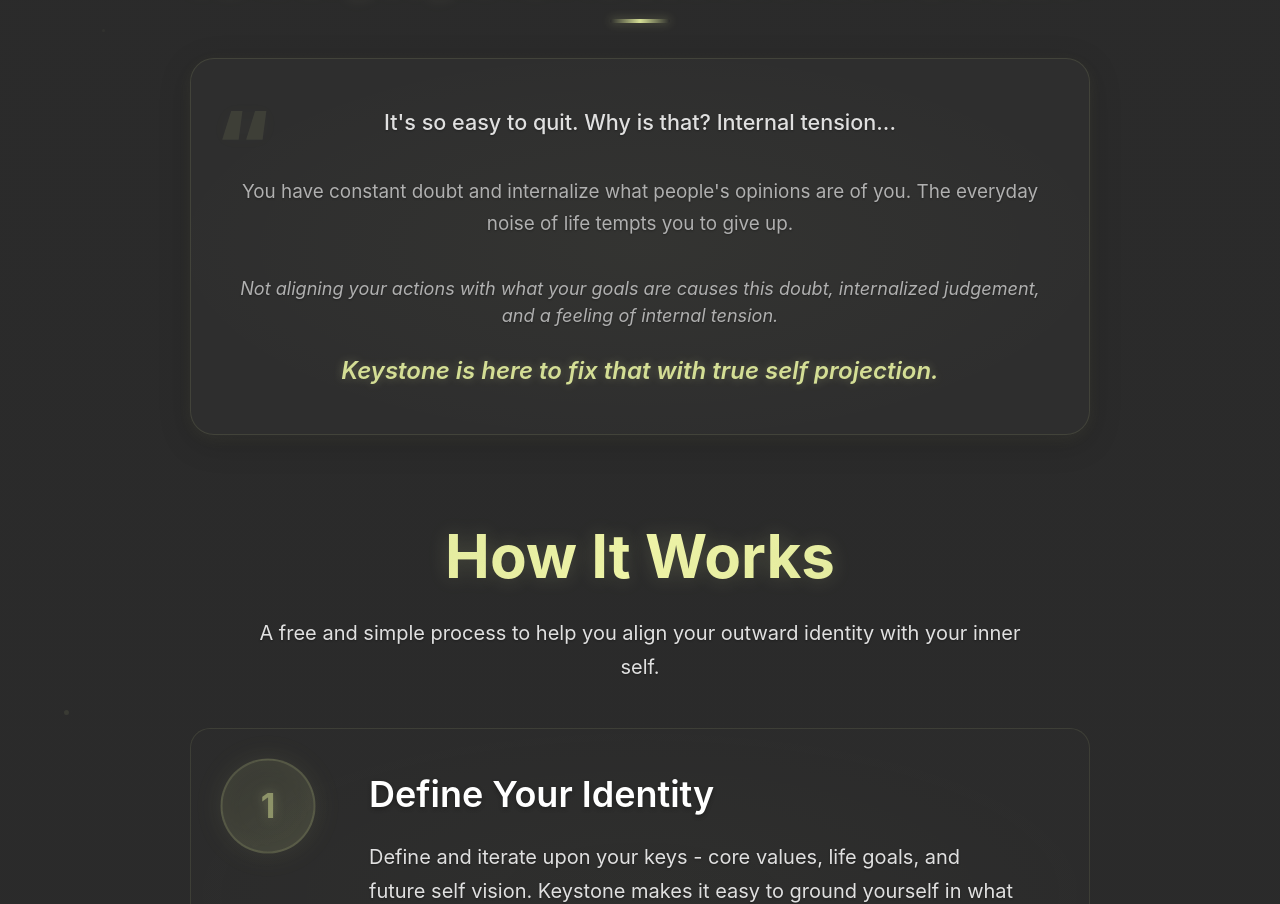
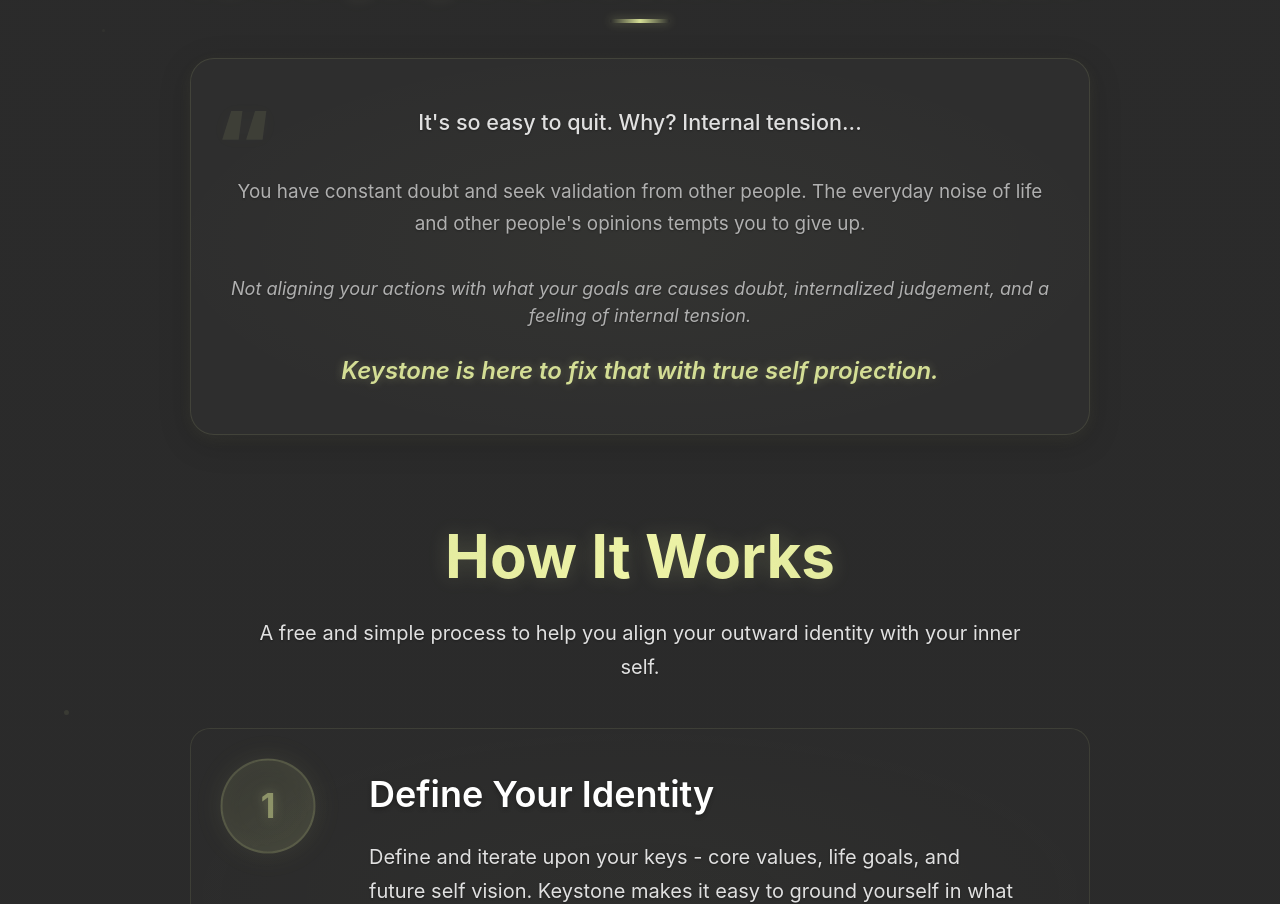
Before and after one commit to zach-redder/keystone-landingpage, a Next.js app: page / in a window 1280 px wide. Shown: the part 962-1866 px from the top of the page. Built offline with nearby package versions, Linux system fonts and the light colour scheme.

Commit message:
minor changes

```diff
--- a/components/ProblemAgitation.tsx
+++ b/components/ProblemAgitation.tsx
@@ -92,13 +92,13 @@
 
           <div style={{ position: 'relative', zIndex: 1 }}>
             <p style={{ fontSize: '1.35rem', color: '#e0e0e0', marginBottom: '2.2rem', lineHeight: 1.7, fontWeight: 500, textShadow: '0 1px 2px rgba(0, 0, 0, 0.3)' }}>
-              It's so easy to quit. Why is that? Internal tension...
+              It's so easy to quit. Why? Internal tension...
             </p>
             <p style={{ fontSize: '1.18rem', color: '#b0b0b0', marginBottom: '2.2rem', lineHeight: 1.7, textShadow: '0 1px 2px rgba(0, 0, 0, 0.3)' }}>
-              You have constant doubt and internalize what people's opinions are of you. The everyday noise of life tempts you to give up.
+              You have constant doubt and seek validation from other people. The everyday noise of life and other people's opinions tempts you to give up.
             </p>
             <p style={{ fontSize: '1.13rem', color: '#b0b0b0', fontStyle: 'italic', marginBottom: 0, textShadow: '0 1px 2px rgba(0, 0, 0, 0.3)' }}>
-              Not aligning your actions with what your goals are causes this doubt, internalized judgement, and a feeling of internal tension.
+              Not aligning your actions with what your goals are causes doubt, internalized judgement, and a feeling of internal tension.
             </p>
             <div style={{ height: '1.5rem' }} />
             <p style={{
```
